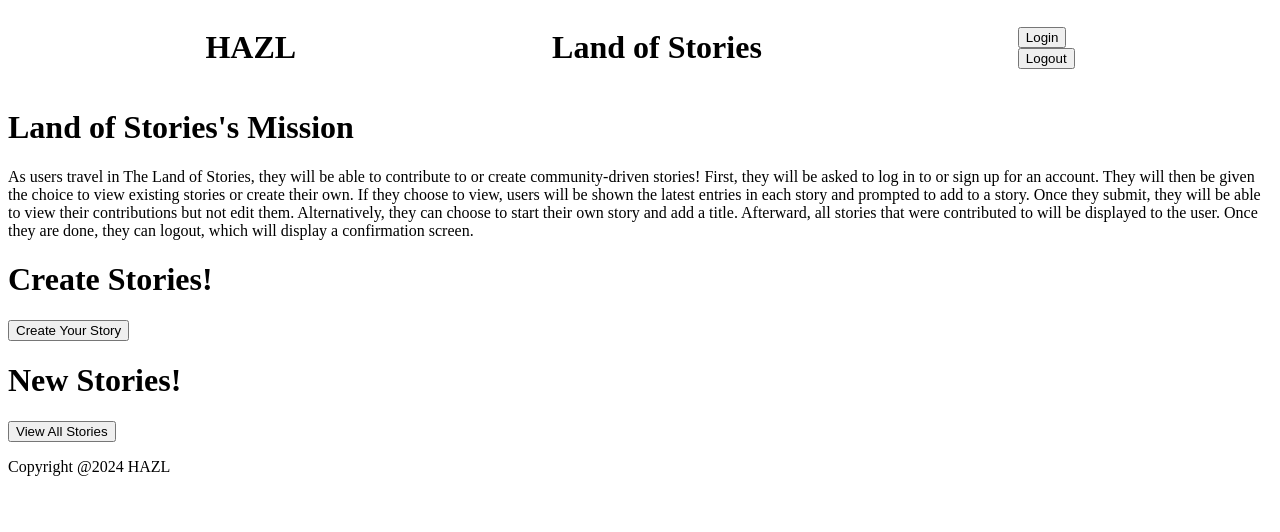
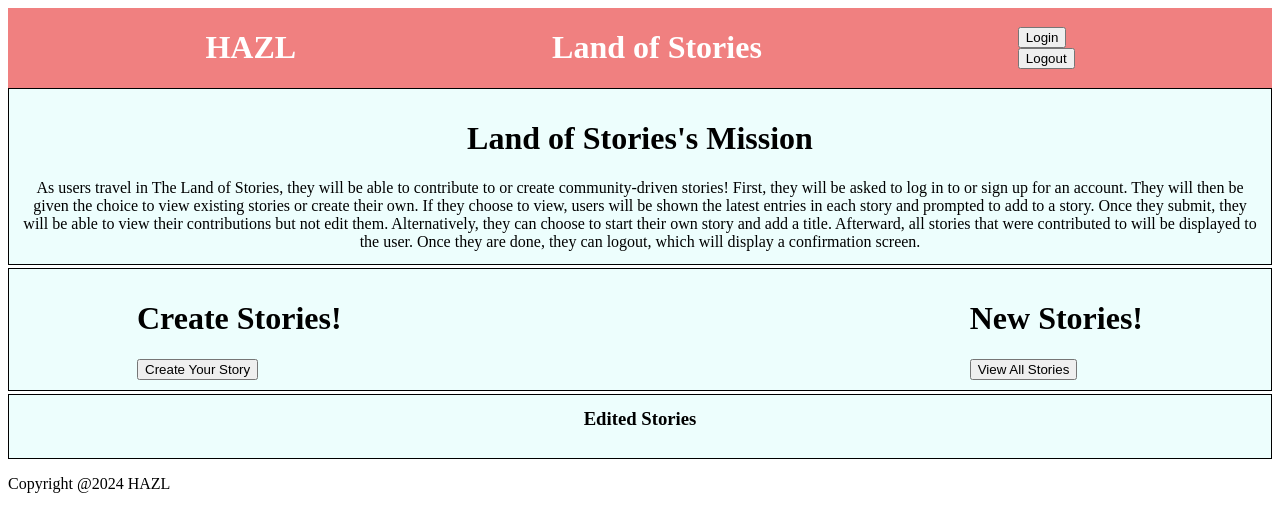
Before and after one commit to aanand50/p00, a Flask app: page / in a window 1280 px wide. Shown: the top 532 px of the page. Run offline with Flask 3, Linux system fonts and the light colour scheme.

Commit message:
finished css

```diff
--- a/app/static/homePage.css
+++ b/app/static/homePage.css
@@ -11,6 +11,41 @@ header {
     align-items: center;
     justify-content: center;
     gap: 20vw;
+    background-color: lightcoral;
+    color: white;
+}
+
+.mission {
+    border: 1px solid black;
+    text-align: center;
+    background-color: rgba(215, 253, 251, 0.45);
+    margin-bottom: 3px;
+    padding: 10px;
+    p {
+        margin-bottom: 3px;
+    }
+}
+
+.containingDiv2 {
+    border: 1px solid black;
+    padding: 10px;
+    margin: 0px;
+    background-color: rgba(215, 253, 251, 0.45);
+    display: flex;
+    justify-content: space-between;
+    padding-left: 10vw;
+    padding-right: 10vw;
+}
+
+.editedStories {
+    border: 1px solid black;
+    padding: 10px;
+    background-color: rgba(215, 253, 251, 0.45);
+    text-align: center;
+    margin-top: 3px;
+    h3 {
+        margin-top: 3px;
+    }
 }
 
 body {
--- a/app/static/logout.css
+++ b/app/static/logout.css
@@ -10,7 +10,12 @@ header {
     align-items: center;
     justify-content: center;
     gap: 20vw;
+    background-color: lightcoral;
+    color: white;
 }
 
 body {
+    h1 {
+        text-align: center;
     }
+    }
--- a/app/templates/createStories.html
+++ b/app/templates/createStories.html
@@ -26,6 +26,8 @@ time spent:
         </div>
     </header>
 
+    <h1 class="head">Create your STORY!</h1>
+
     <div class="containingDiv">
         <div class="instructions">
             <h3>Instructions</h3>
@@ -39,7 +41,7 @@ time spent:
         <div class="enterStory">
             <form action="/createStories" method="POST">
                 <div>
-                    <input class="text" type="text" name="title" placeholder="Enter Title">
+                    <input class="title" type="text" name="title" placeholder="Enter Title">
                 </div>
                 <div>
                     <input class="text" type="text" name="text" placeholder="Enter Story Text">
--- a/app/templates/homePage.html
+++ b/app/templates/homePage.html
@@ -26,12 +26,12 @@ time spent:
         </div>
     </header>
 
-    <div>
+    <div class="mission">
         <h1>{{ projectName }}'s Mission</h1>
         <p>{{ description }}</p>
     </div>
 
-    <div>
+    <div class="containingDiv2">
         <div>
             <h1>Create Stories!</h1>
             <ul>
@@ -53,7 +53,8 @@ time spent:
         </div>
     </div>
 
-    <div>
+    <div class="editedStories">
+        <h3>Edited Stories</h3>
         {% if editedStories != null %}
             {% for story in editedStories %}
                 <h3>{{ story.name }}</h3>
--- a/app/templates/login.html
+++ b/app/templates/login.html
@@ -9,19 +9,19 @@ time spent:
 -->
 
 <head>
-    <link rel="stylesheet" href="../static/style.css">
+    <link rel="stylesheet" href="../static/login.css">
 </head>
 
 <body>
     <header>
         <div><h1>HAZL</h1></div>
         <div><h1>{{ projectName }}</h1></div>
-    </header>
         <div>
             <form action="/">
                 <input type="submit" value="Home">
             </form>
         </div>
+    </header>
         <div class="signup">
         <h1>Sign Up</h1>
         <form action="/response" method="POST">
--- a/app/templates/logout.html
+++ b/app/templates/logout.html
@@ -23,7 +23,7 @@ time spent:
         </div>
     </header>
 
-    <h3>You have successfully logged out!</h3>
+    <h1>You have successfully logged out!</h1>
 
     <footer>
         <p>Copyright @2024 HAZL</p>
```
Also changed, not shown: app/static/createStories.css (+26 -6 lines), app/static/login.css (+8 -4 lines), app/static/newStories.css (+30 -0 lines), app/static/storyTemplate.css (+15 -0 lines), app/templates/newStories.html (+7 -6 lines), app/templates/storyTemplate.html (+6 -3 lines).
